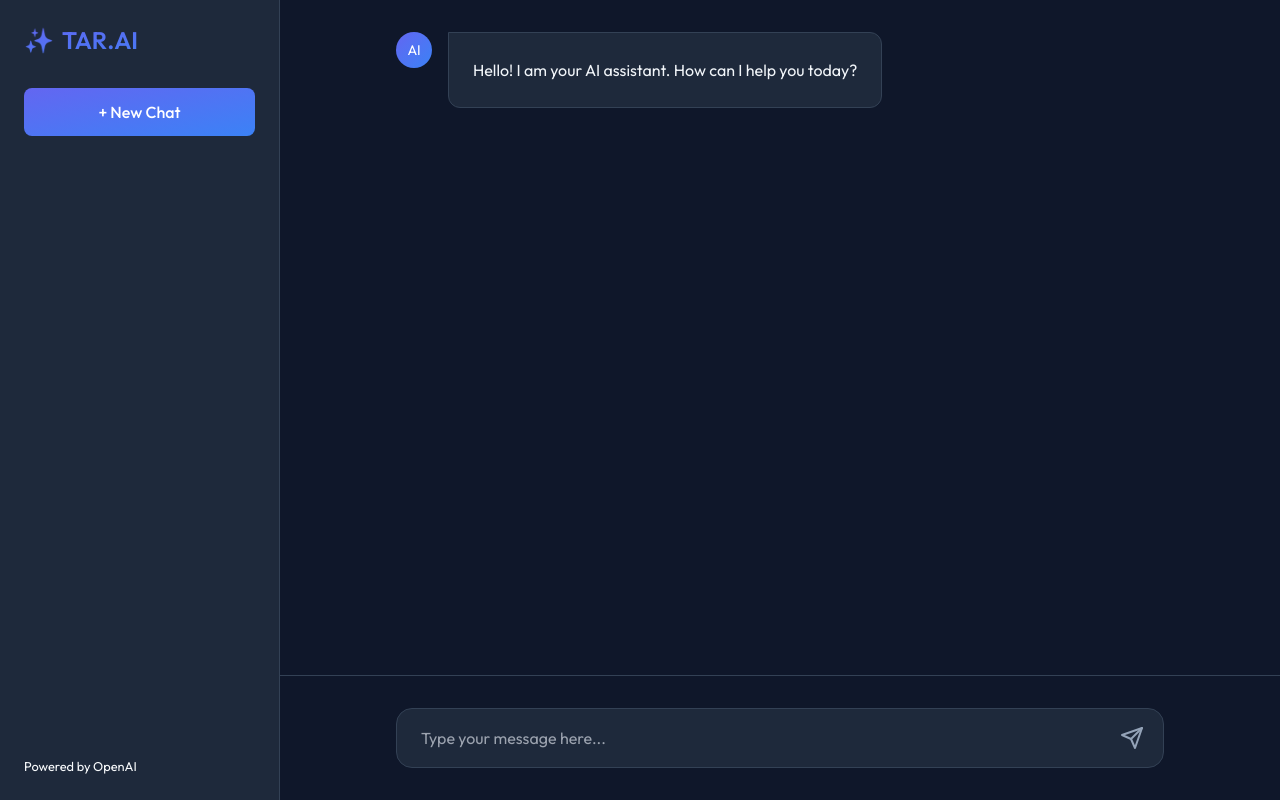
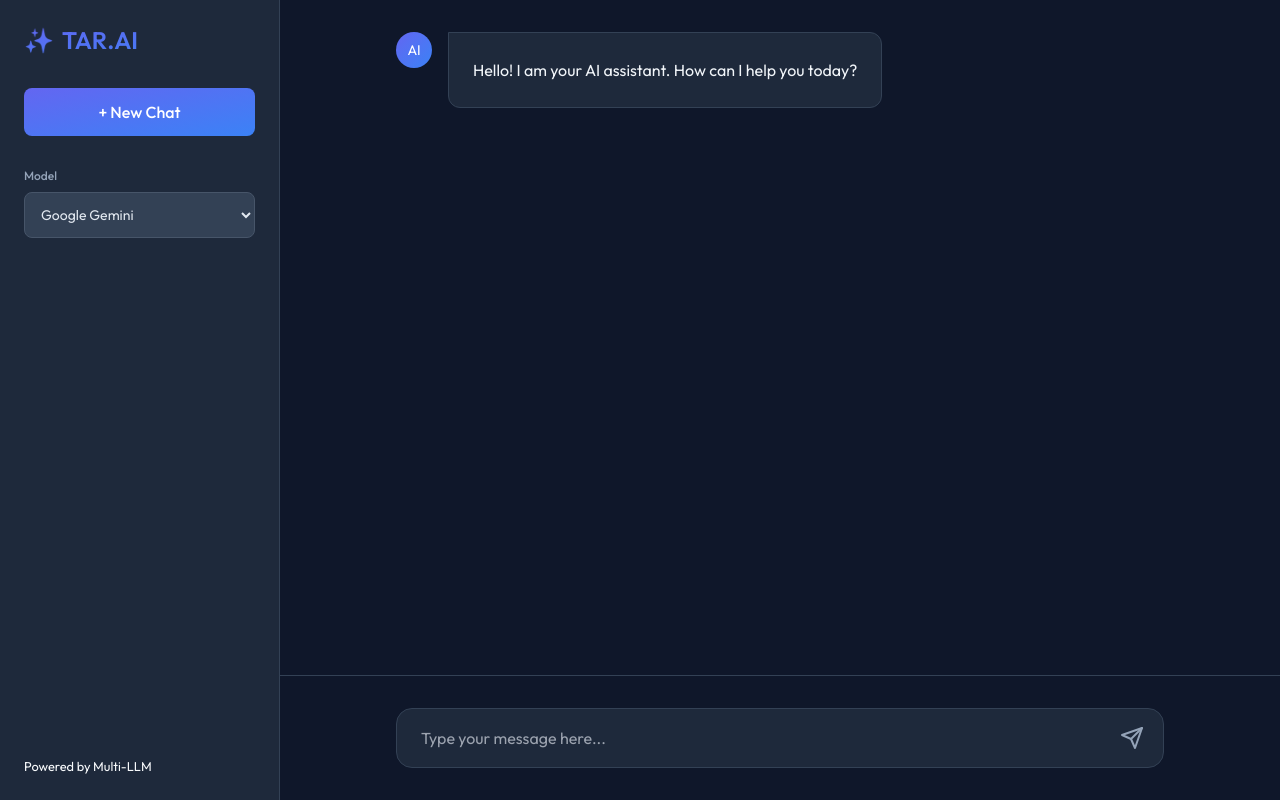
Before and after one commit to bahaztariq/TAR.AI, a PHP site: page / in a window 1280 px wide. Run offline with PHP 8.4, Linux system fonts and the light colour scheme; some libraries are stand-ins or nearby versions.

Commit message:
Implement a multi-LLM chat interface with Google Gemini and OpenAI support

```diff
--- a/views/chat.php
+++ b/views/chat.php
@@ -79,10 +79,18 @@
             + New Chat
         </button>
 
+        <div class="mt-4">
+            <label class="block text-xs text-slate-400 mb-2 font-medium">Model</label>
+            <select id="modelSelect" class="w-full bg-slate-700 text-slate-200 text-sm rounded-lg p-3 border border-slate-600 focus:outline-none focus:border-indigo-500 transition-colors">
+                <option value="gemini">Google Gemini</option>
+                <option value="openai">OpenAI (GPT-3.5)</option>
+            </select>
+        </div>
+
         <div class="flex-1"></div>
 
         <div style="font-size: 0.8rem; color: var(--text-secondary);">
-            Powered by OpenAI
+            Powered by Multi-LLM
         </div>
     </aside>
 
@@ -197,7 +205,8 @@
                         'Content-Type': 'application/json'
                     },
                     body: JSON.stringify({
-                        message: text
+                        message: text,
+                        model: document.getElementById('modelSelect').value
                     })
                 });
 
```
Also changed, not shown: App/Services/GeminiService.php (added, +32 -0 lines), api/chat.php (+8 -1 lines), README.md (added).
